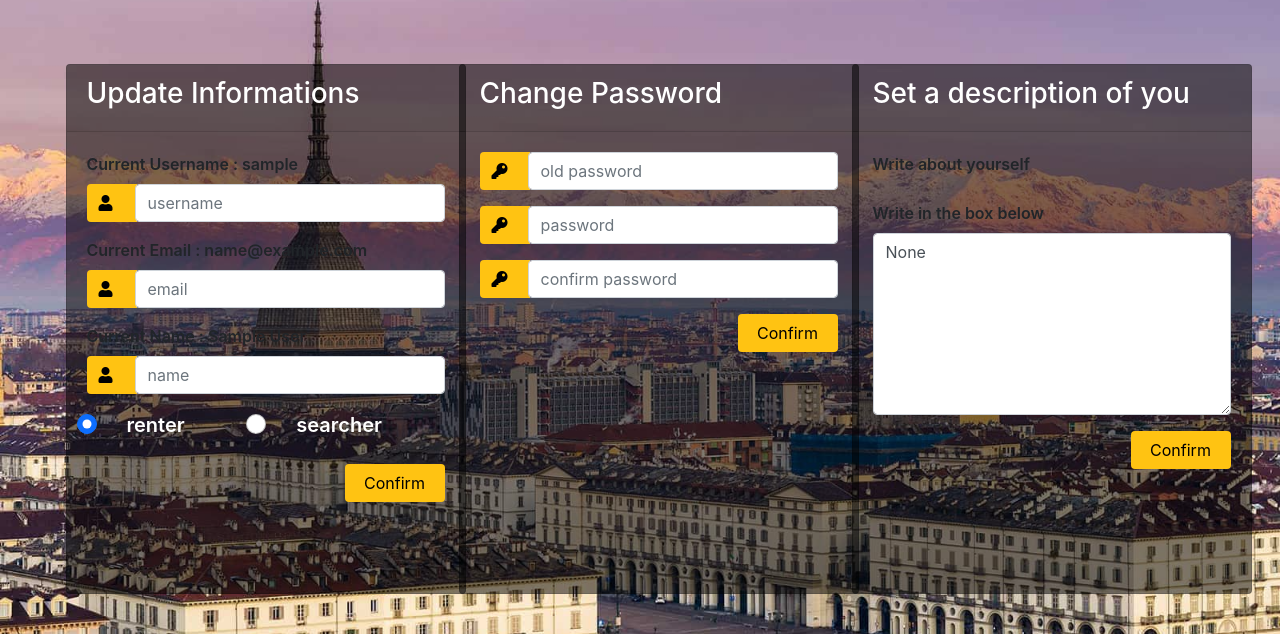
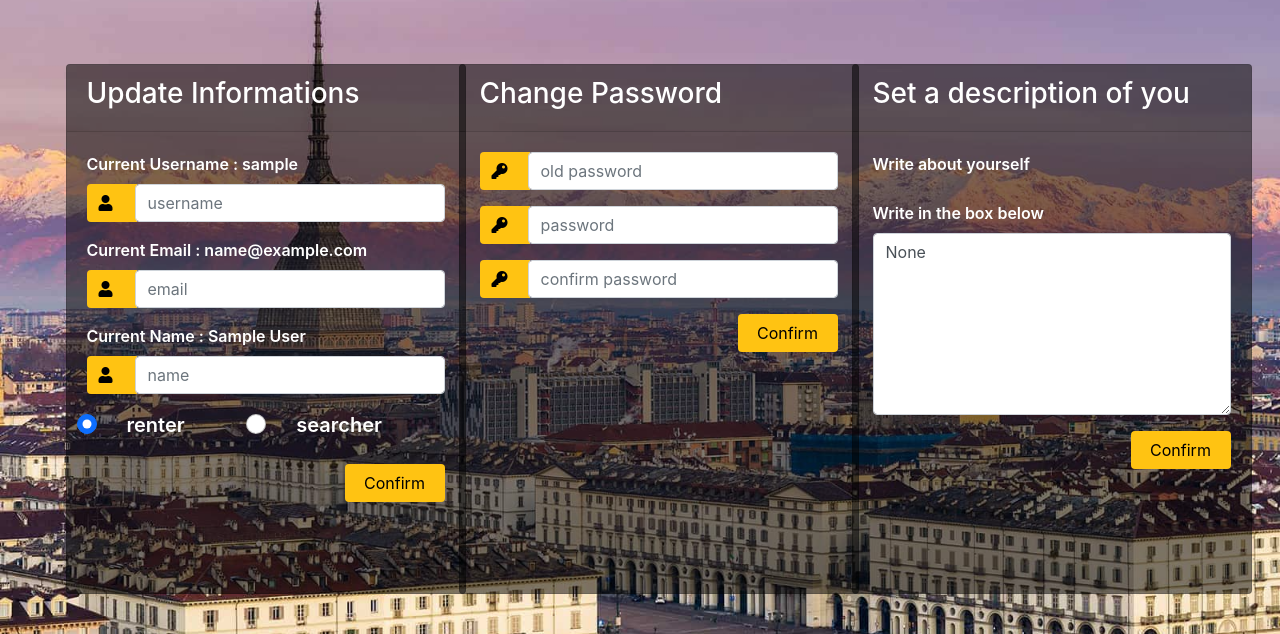
Before and after one commit to paolo-peretti/IS, a Flask app: page /update_user_informations in a window 1280 px wide. Shown: the part 56-690 px from the top of the page. Run offline with Flask 2, Linux system fonts and the light colour scheme; the visitor is signed in with stand-in values (Sample User, id 1); some libraries are stand-ins or nearby versions; some web fonts are replaced.

Commit message:
comments

```diff
--- a/database_functions.py
+++ b/database_functions.py
@@ -222,7 +222,7 @@ def get_my_listings(current_user):
     result_query = db.engine.execute(query)
     listings = result_query.fetchall() # get all the results of the query
 
-    listings_with_images = []
+    listings_with_images = [] # [(listing1, img1), (listing2, img2)]
 
     for listing in listings:
         img = get_image(listing[0])
--- a/main.py
+++ b/main.py
@@ -186,7 +186,7 @@ def write_review(listing_id):
 
     if request.method == 'POST':
 
-        review = request.form["review"]
+        review = request.form["review"] # text
         num_flag = request.form['num_flag']
 
         check_review = False
@@ -349,7 +349,7 @@ def chats(interlocutor):
 @login_required
 def my_listings():
 
-    listings = get_my_listings(current_user)
+    listings = get_my_listings(current_user) # listings the renter owns
     return render_template('my_listings.html', items=listings)
 
 
@@ -427,7 +427,7 @@ def add_listing():
 
 
         try:
-            types_str = ','.join(types)
+            types_str = ','.join(types) # ['ciao','123'] -> 'ciao,123'
         except Exception:
             types_str = ''
         try:
@@ -462,10 +462,7 @@ def add_listing():
             return render_template('add_listing.html', all_districts=all_districts, type='add')
 
 
-
-
     else:
-
 
         return render_template('add_listing.html', all_districts=all_districts, type='add')
 
@@ -567,7 +564,6 @@ def update_listing(listing_id):
 
         else: # GET
             return render_template('add_listing.html', all_districts=all_districts, type='update', listing_info=listing_info)
-
 
 
 
@@ -857,9 +853,10 @@ def update_user_informations():
 
             return render_template('login.html', type='update')
 
+
+
         flash('Something went wrong, please try again.', 'error')
         return render_template('login.html', type='update')
-
 
 
     else:
--- a/models.py
+++ b/models.py
@@ -75,7 +75,7 @@ class Review(db.Model):
     user_ID = db.Column(db.Integer, nullable=False) # user
     listing_ID = db.Column(db.Integer, nullable=False) # could be the listing
     text = db.Column(db.String(1200), nullable=False)
-    num_flag = db.Column(db.Integer, nullable=False)
+    num_flag = db.Column(db.Integer, nullable=False) # 1 to 10
 
 
     def __init__(self, user_ID, listing_ID, text, num_flag):
--- a/static/css/styles_login.css
+++ b/static/css/styles_login.css
@@ -1,4 +1,3 @@
-/* Made with love by Mutiullah Samim*/
 
 @import url('https://fonts.googleapis.com/css?family=Numans');
 
--- a/templates/login.html
+++ b/templates/login.html
@@ -200,7 +200,7 @@
 				<form action="#" method="post">
 
 
-					<label>Current Username : {{current_user.username}}</label>
+					<label style="color:white;">Current Username : {{current_user.username}}</label>
 					<div class="input-group form-group">
 
 						<div class="input-group-prepend">
@@ -210,7 +210,7 @@
 
 					</div>
 
-					<label>Current Email : {{current_user.email}}</label>
+					<label style="color:white;">Current Email : {{current_user.email}}</label>
 					<div class="input-group form-group">
 
 						<div class="input-group-prepend">
@@ -220,7 +220,7 @@
 
 					</div>
 
-					<label>Current Name : {{current_user.name}}</label>
+					<label style="color:white;">Current Name : {{current_user.name}}</label>
 					<div class="input-group form-group">
 
 						<div class="input-group-prepend">
@@ -330,12 +330,12 @@
 			</div>
 			<div class="card-body">
 
-				<label>Write about yourself</label>
+				<label style="color:white;">Write about yourself</label>
 				<form action="#" method="post">
 
 
 					<div class="form-group" style="margin-top:5%;">
-					  <label for="exampleFormControlTextarea3">Write in the box below</label>
+					  <label for="exampleFormControlTextarea3" style="color:white;">Write in the box below</label>
 					  <textarea class="form-control" id="exampleFormControlTextarea3" rows="7" name="description">{{ current_user.description }}</textarea>
 					</div>
 
```
